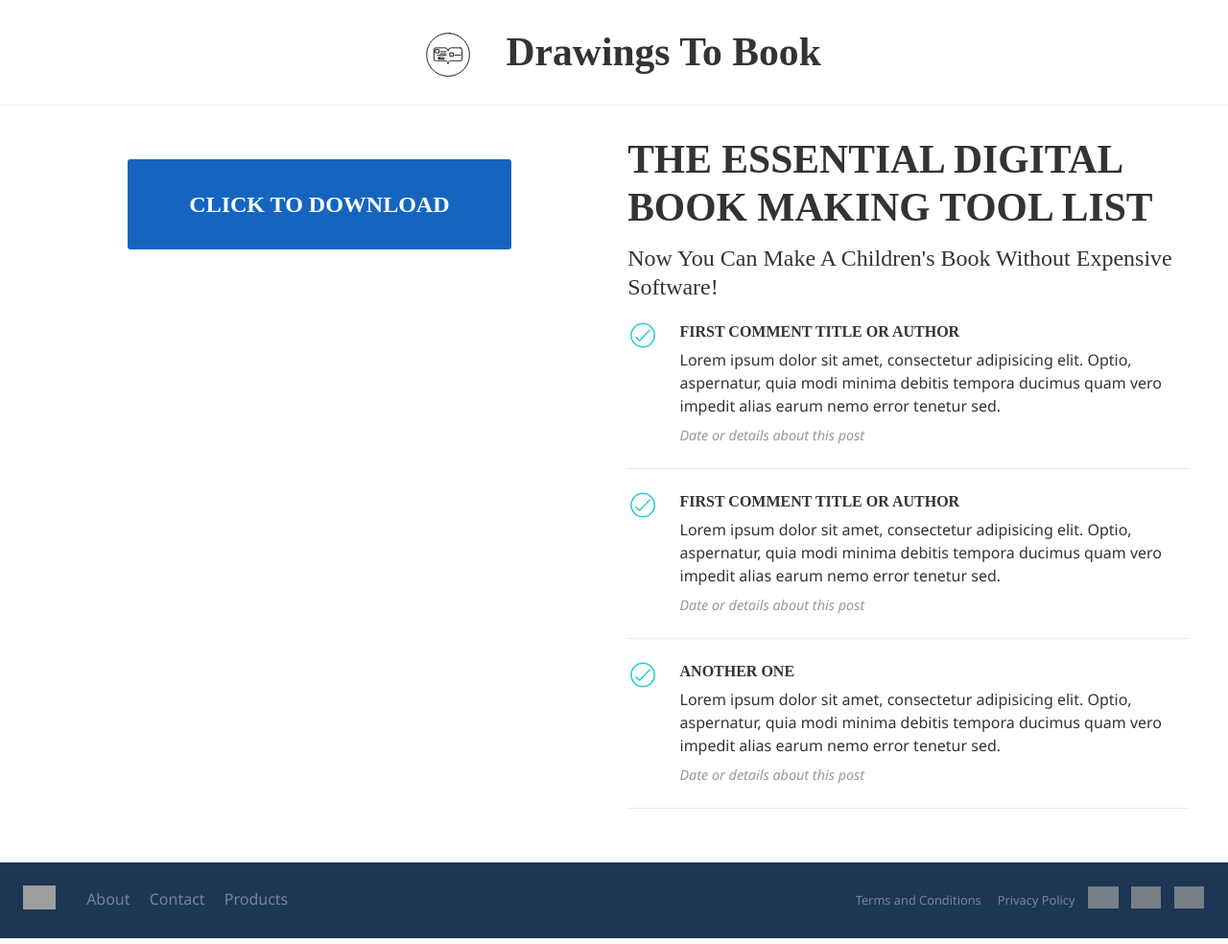
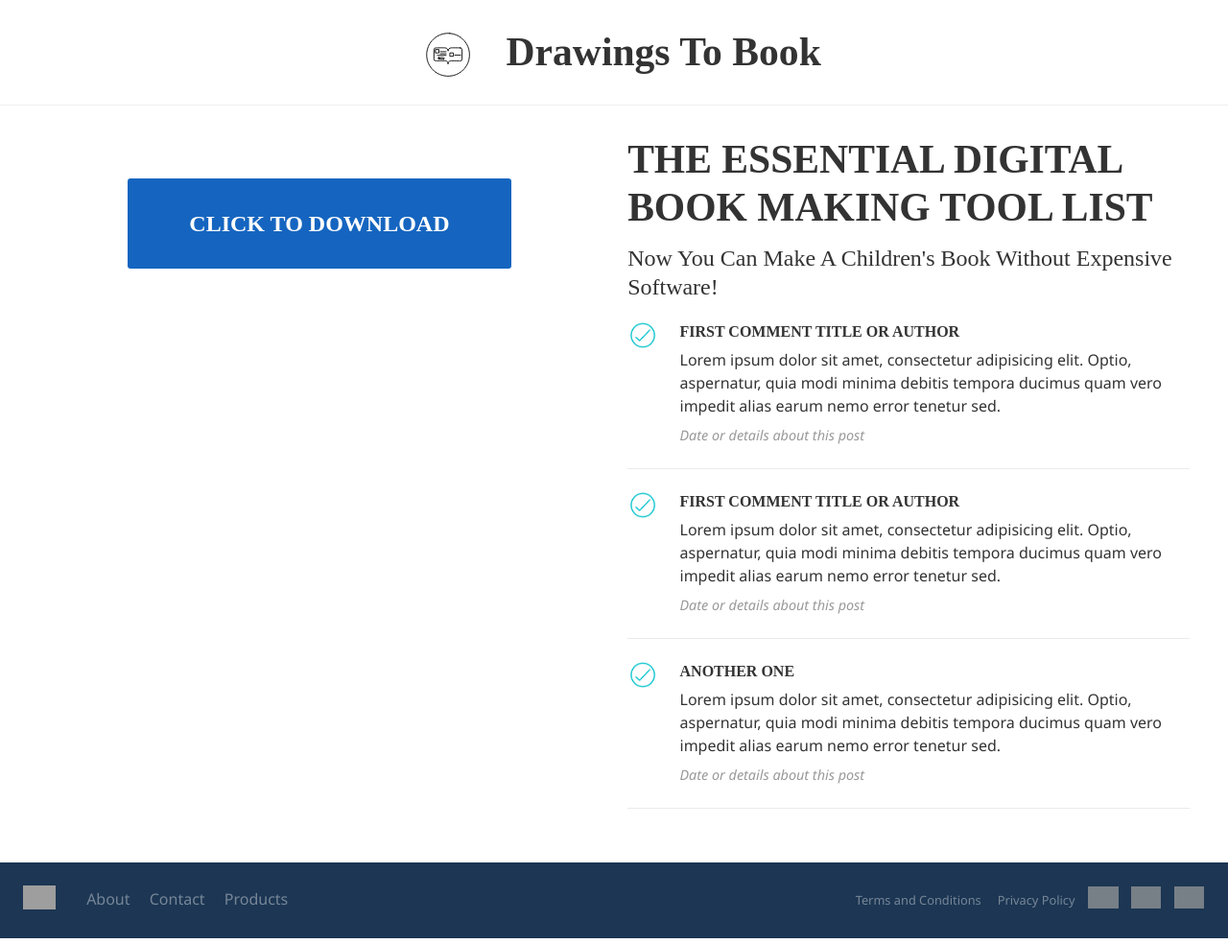
Before and after one commit to fourthirty-two/drawingstobook, a Jekyll site: the page built from index.html, in a window 1280 px wide. Shown: the whole page at 96% size. Built offline with Jekyll 4.4.1, drawn with Linux system fonts in a browser that asks for light colours; some web fonts are replaced; comment, search, counter and statistics services are not loaded; grey boxes are pictures that could not be loaded.

Commit message:
:book: modal button adjustment

```diff
--- a/_sass/components/_modal.scss
+++ b/_sass/components/_modal.scss
@@ -36,7 +36,7 @@
   .modal-trigger {
     padding: 2em 4em;
     @extend button;
-    @include margin(null auto);
+    @include margin(20px auto 40px);
 
     > h2 {
       margin-bottom: 0px;
--- a/_sass/patterns/_hero-unit.scss
+++ b/_sass/patterns/_hero-unit.scss
@@ -34,6 +34,9 @@
     }
 
     // plain version
+    .hero-plain {
+      text-align: center;
+    }
     .hero-logo {
       display: block;
       @include margin(0 auto);
```
Also changed, not shown: lp/thank-you.md (+2 -2 lines).
